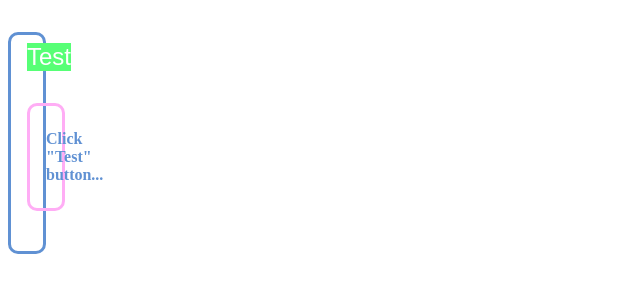
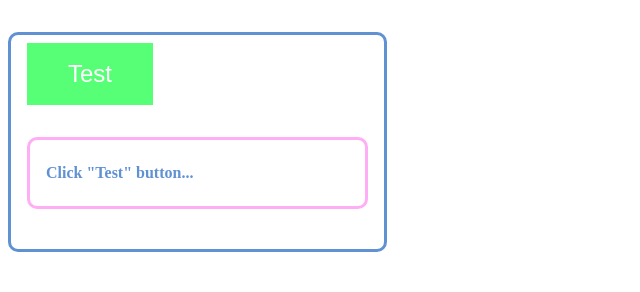
Before and after one commit to kakao1839/watchPosition-test, a plain HTML site: page index.html in a window 1280 px wide. Shown: the whole page, without its empty margins (0-640 px from the left). Drawn offline with Linux system fonts and the light colour scheme.

Commit message:
Update index.html

```diff
--- a/index.html
+++ b/index.html
@@ -21,7 +21,7 @@
         .box {
             padding: 0.5em 1em;
             margin: 2em 0;
-            margin-right: 100em;
+            margin-right: 70%;
             font-weight: bold;
             color: #6091d3;
             background: #FFF;
```
